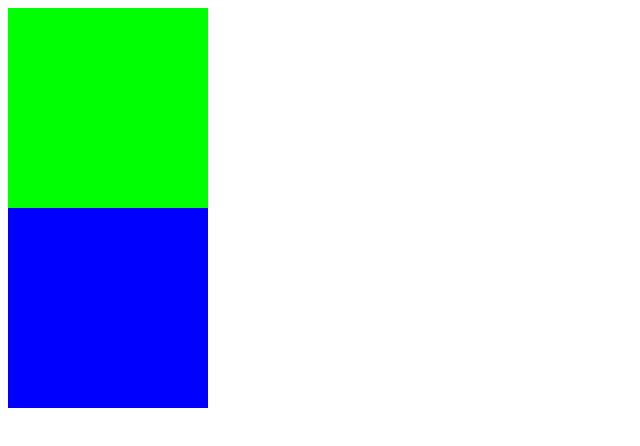
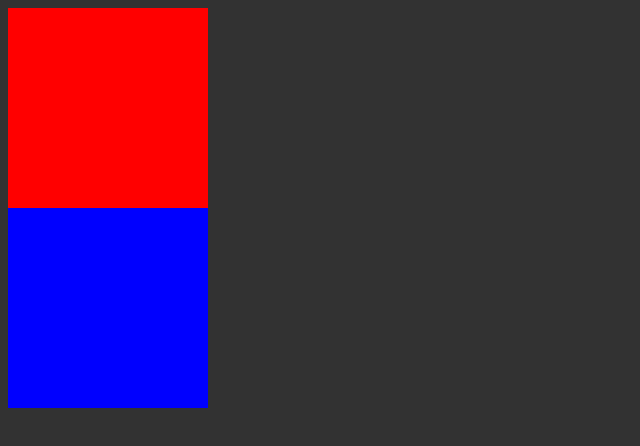
Before and after one commit to BCastro0723/30NitesOfCode, a plain HTML site: page CSS/Day56/positions_example.html in a window 1280 px wide. Shown: the whole page, without its empty margins (0-640 px from the left). Drawn offline with Linux system fonts and the light colour scheme.

Commit message:
Updated Days 55-60

```diff
--- a/CSS/Day55/styles.css
+++ b/CSS/Day55/styles.css
@@ -4,13 +4,11 @@ body {
     background-color: rgb(255, 255, 255, 0.5);
     background-blend-mode: lighten;
 }
-
 main {
     width: 100%;
     height: auto;
     background-color: rgb(53, 57, 53, 0.75);
 }
-
 #first, #second, #third, #fourth {
     /* display: block; */
     /* display: inline-block; */
@@ -18,33 +16,32 @@ main {
 
     margin: -1.5px;
     /* padding: 20px; */
-    padding: 0px 20px 0px 20px;
+    /* padding: 0px 20px 0px 20px; */
+    /* margin: 20px; */
+    margin: 0px 20px 0px 20px;
     box-sizing: border-box;
     width: 25%;
     height: 130px;
 }
-
 #first {
     border: 2px solid rgb(2, 48, 32);
     background-image: url('https://static.wikia.nocookie.net/characterprofile/images/d/dc/Montgomery_Gator.png');
     background-size: cover;
     background-color: rgb(144, 238, 144);
 }
-
 #second {
     border: 2px solid #966919;
     background-image: url('https://static.wikia.nocookie.net/triple-a-fazbear/images/6/60/Glamrock_freddy_by_Scrappyboi.png');
     background-size: cover;
     background-color: #C4A484;
 }
-
 #third {
     border: 2px solid rgb(255, 105, 180);
     background-image: url('https://static.wikia.nocookie.net/fnaf-mega-pizzaplex/images/5/52/GlamrockChica-Render.png');
     background-size: cover;
     background-color: rgb(255, 182, 193);
+    /* display: block; */
 }
-
 #fourth {
     border: 2px solid #CF9FFF;
     background-image: url('https://static.wikia.nocookie.net/triple-a-fazbear/images/4/47/Roxy_by_Scrappyboi.png');
--- a/CSS/Day56/positions_example.html
+++ b/CSS/Day56/positions_example.html
@@ -5,12 +5,12 @@
         <link href="styles.css" rel="stylesheet">
     </head>
     <body>
-        <!-- <div id="first">
+        <div id="first">
+
+        </div>
+        <!-- <div id="second">
 
         </div> -->
-        <div id="second">
-
-        </div>
         <div id="third">
 
         </div>
--- a/CSS/Day56/styles.css
+++ b/CSS/Day56/styles.css
@@ -1,3 +1,7 @@
+body {
+    background-color: rgb(50, 50, 50);
+}
+
 #first, #second, #third {
     width: 200px;
     height: 200px;
--- a/CSS/Day57/styles.css
+++ b/CSS/Day57/styles.css
@@ -9,15 +9,14 @@ main {
     width: 200px;
     height: 200px;
     position: relative;
-    /* position: static; */
 }
 #top {
     background-color: red;
-    z-index: 2;
+    z-index: 1;
 }
 #middle {
     background-color: rgb(0, 255, 0);
-    z-index: -1;
+    z-index: 2;
     /* top: 25px; */
     /* left: 25px; */
     bottom: 25px;
--- a/CSS/Day60/styles.css
+++ b/CSS/Day60/styles.css
@@ -28,6 +28,8 @@ div {
 #second {
     background-color: rgb(255, 165, 0);
     border: 5px solid #8B4000;
+    /*
+     */
 }
 #inner-second {
     background-color: #8B4000;
@@ -44,6 +46,8 @@ div {
 #fourth {
     background-color: green;
     border: 5px solid #023020;
+    /* position: sticky;
+    top: 0px; */
 }
 #fifth {
     background-color: rgb(0, 0, 255);
```
Also changed, not shown: CSS/Day58/styles.css (+4 -6 lines).
